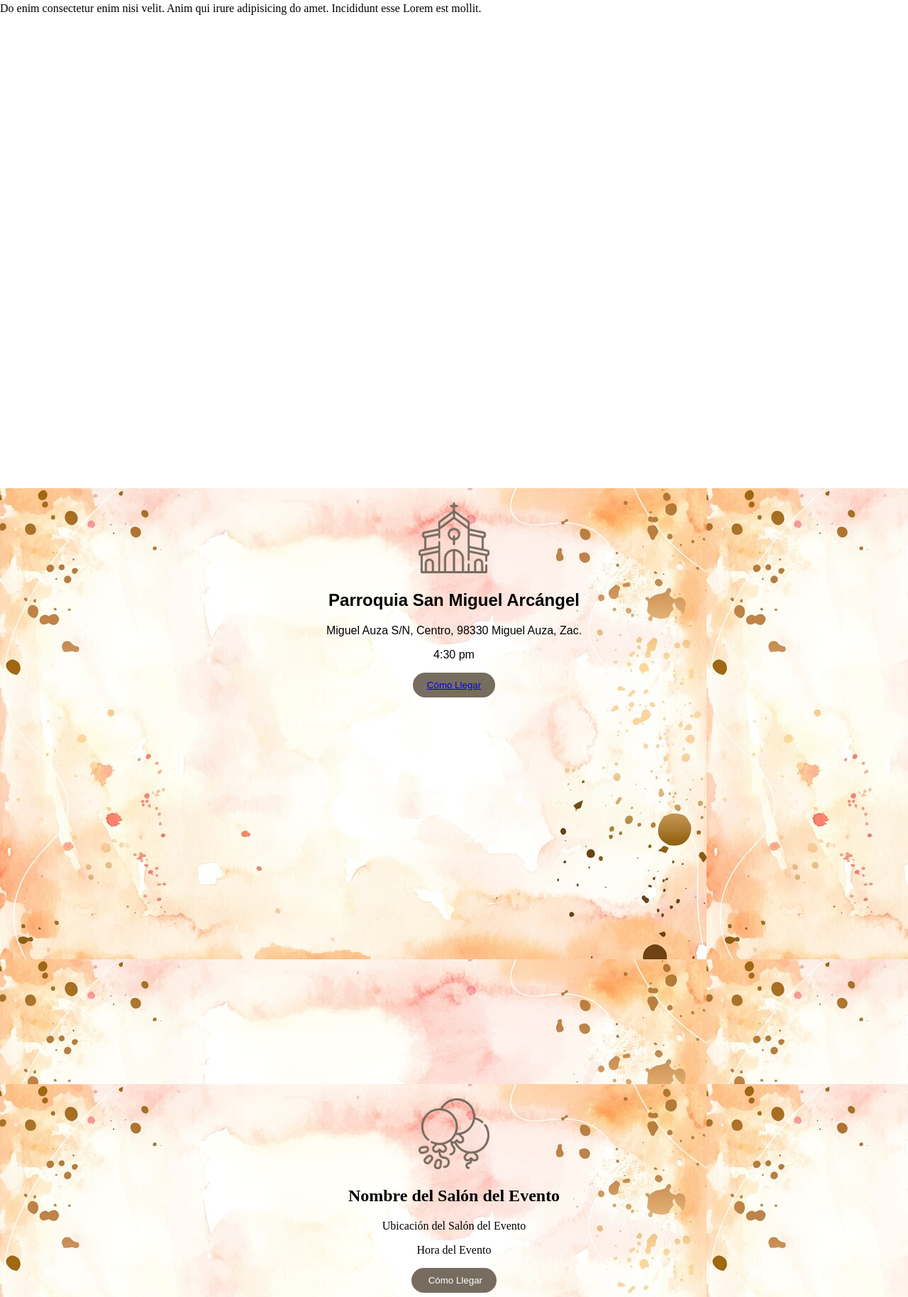
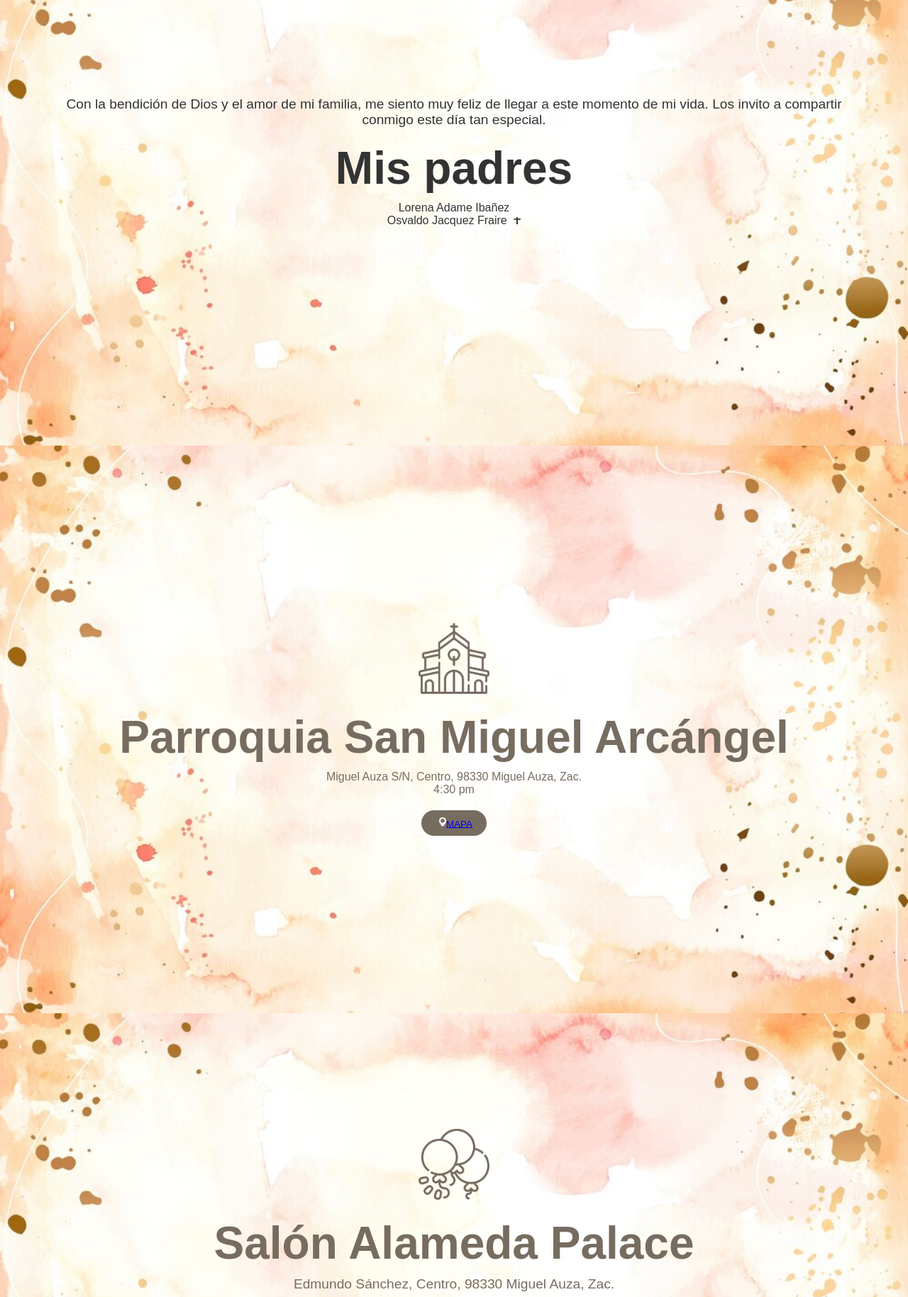
Before and after one commit to LizzullyJ/xv_valeria, a plain HTML site: page index.html in a window 1280 px wide. Shown: the part 972-2800 px from the top of the page at 71% size. Drawn offline with Linux system fonts and the light colour scheme; a web font is replaced by a local one.

Commit message:
modificando estilos

```diff
--- /dev/null
+++ b/css/otro.css
@@ -0,0 +1,101 @@
+body {
+
+    margin: 0;
+    padding: 0;
+    /* background: linear-gradient(to right top, #fccfa4, #f8e5c6); Degradado en tono champagne */
+    /* background: linear-gradient(to right top, #f9eadd, #edd7b3); Degradado en tono champagne */
+}
+
+.container {
+    max-width: 100%;
+    margin: 0 auto;
+    /* background: linear-gradient(to right top, #a28367, #d1bfa0);  */
+}
+/* Establece el tamaño de cada sección al 100% de la altura visible */
+section {
+    height: 100vh;
+}
+/* Seccion de presentacion */
+.seccion-presentacion {
+    text-align: center;
+    padding: 20px;
+}
+
+.seccion-presentacion,
+.seccion-palabras-alucivas,
+.seccion-iglesia,
+.seccion-evento,
+.seccion-agradecimiento {
+    text-align: center;
+    padding: 20px;
+    background-image: url('/assets/fondo.jpg'); /* Reemplaza 'fondo-floral2.jpg' con tu imagen floral */
+}
+.seccion-presentacion h1 {
+    color: #4D4945; /* Color de texto personalizado */
+}
+.icono-quince {
+    width: 250px; /* Tamaño del icono de la iglesia */
+    height:auto;
+}
+/* Seccion de palabras alucivas */
+.seccion-palabras-alucivas {
+    text-align: center;
+    padding: 20px;
+}
+
+/* Seccion de lugar y hora de la iglesia */
+.seccion-iglesia {
+    font-family: 'Perfect Garden', sans-serif;
+    text-align: center;
+    padding: 20px;
+}
+
+.icono-iglesia {
+    width: 100px; /* Tamaño del icono de la iglesia */
+    height: 100px;
+}
+
+/* Seccion lugar y hora del evento */
+.seccion-evento {
+    text-align: center;
+    padding: 20px;
+}
+
+.icono-globos {
+    width: 100px; /* Tamaño del icono de globos */
+    height: 100px;
+}
+
+/* Seccion de Agradecimiento */
+.seccion-agradecimiento {
+    text-align: center;
+    padding: 20px;
+}
+
+.foto-agradecimiento {
+    width: 100px; /* La imagen ocupa todo el ancho de su contenedor */
+    height: auto;
+    border-radius: 100%;
+
+}
+
+/* Estilos generales para botones */
+button {
+    background-color: #776C60; /* Color de fondo del botón */
+    color: #fff; /* Color de texto del botón */
+    padding: 10px 20px;
+    border: none;
+    border-radius: 20px;
+    cursor: pointer;
+}
+
+/* Estilos para pantallas más pequeñas (Responsive) */
+@media screen and (max-width: 360px) {
+    .seccion-presentacion,
+    .seccion-palabras-alucivas,
+    .seccion-iglesia,
+    .seccion-evento,
+    .seccion-agradecimiento {
+        padding: 10px;
+    }
+}
--- a/css/styles.css
+++ b/css/styles.css
@@ -1,107 +1,147 @@
 
 @font-face {
     font-family: 'Perfect Garden';
-    src: url('/assetts/Perfect_Garden.ttf') format('truetype'); /* Ajusta la ruta según la ubicación de tus archivos de fuente */
+    src: url('/assetts/Perfect_Garden.ttf') format('truetype');
+    font-family: 'Abhaya Libre';
+    src: url('/assetts/AbhayaLibre-Regular.ttf') format('truetype');
+
+
 
 }
-body {
-
+* {
     margin: 0;
     padding: 0;
-    /* background: linear-gradient(to right top, #fccfa4, #f8e5c6); Degradado en tono champagne */
-    /* background: linear-gradient(to right top, #f9eadd, #edd7b3); Degradado en tono champagne */
+    box-sizing: border-box;
 }
 
+body {
+    font-family: 'Abhaya Libre', sans-serif;
+    background-color: #f4f4f4;
+}
+
+/* Estilos generales de la sección */
 .container {
-    max-width: 100%;
+    max-width: 1200px;
     margin: 0 auto;
-    /* background: linear-gradient(to right top, #a28367, #d1bfa0);  */
-}
-/* Establece el tamaño de cada sección al 100% de la altura visible */
-section {
-    height: 100vh;
-}
-/* Seccion de presentacion */
-.seccion-presentacion {
-    text-align: center;
     padding: 20px;
 }
 
-.seccion-presentacion,
-.seccion-palabras-alucivas,
-.seccion-iglesia,
-.seccion-evento,
-.seccion-agradecimiento {
+/* Sección de presentación */
+.seccion-presentacion {
+    background-image: url('/assets/fondo.jpg');
+    background-size: cover;
+    background-position: center;
+    color: #776C60;
     text-align: center;
-    padding: 20px;
-    background-image: url('/assets/fondo.jpg'); /* Reemplaza 'fondo-floral2.jpg' con tu imagen floral */
-}
-.seccion-presentacion h1 {
-    color: #776C60; /* Color de texto personalizado */
-}
-.icono-quince {
-    width: 200px; /* Tamaño del icono de la iglesia */
-    height:auto;
-}
-/* Seccion de palabras alucivas */
-.seccion-palabras-alucivas {
-    text-align: center;
-    padding: 20px;
+    height: 100vh;
+    display: flex;
+    flex-direction: column;
+    justify-content: center;
 }
 
-/* Seccion de lugar y hora de la iglesia */
-.seccion-iglesia {
-    font-family: 'Perfect Garden', sans-serif;
+/* Sección de subtítulo */
+.seccion-subtitulo {
+    background-image: url('/assets/fondo.jpg');
+    background-size: cover;
+    background-position: center;
+    color: #333;
     text-align: center;
-    padding: 20px;
+    height: 100vh;
+    display: flex;
+    flex-direction: column;
+    justify-content: center;
 }
 
-.icono-iglesia {
-    width: 100px; /* Tamaño del icono de la iglesia */
-    height: 100px;
+/* Sección de la iglesia */
+.seccion-iglesia {
+    background-image: url('/assets/fondo.jpg');
+    background-size: cover;
+    background-position: center;
+    color: #776C60;
+    text-align: center;
+    height: 100vh;
+    display: flex;
+    flex-direction: column;
+    justify-content: center;
 }
 
-/* Seccion lugar y hora del evento */
+/* Sección del evento */
 .seccion-evento {
+    background-image: url('/assets/fondo.jpg');
+    background-size: cover;
+    background-position: center;
+    color: #776C60;
     text-align: center;
-    padding: 20px;
+    height: 100vh;
+    display: flex;
+    flex-direction: column;
+    justify-content: center;
 }
 
-.icono-globos {
-    width: 100px; /* Tamaño del icono de globos */
-    height: 100px;
+/* Sección de agradecimiento */
+.seccion-agradecimiento {
+    background-image: url('/assets/fondo.jpg');
+    background-size: cover;
+    background-position: center;
+    color: #776C60;
+    text-align: center;
+    height: 100vh;
+    display: flex;
+    flex-direction: column;
+    justify-content: center;
 }
 
-/* Seccion de Agradecimiento */
-.seccion-agradecimiento {
-    text-align: center;
-    padding: 20px;
+/* Estilos comunes para títulos */
+.titulo {
+    font-family: 'Perfect Garden', sans-serif;
+    font-size: 4em;
+    margin-bottom: 10px;
 }
 
-.foto-agradecimiento {
-    width: 100px; /* La imagen ocupa todo el ancho de su contenedor */
-    height: auto;
-    border-radius: 100%;
-
+/* Estilos comunes para texto */
+.texto {
+    font-size: 1.2em;
+    margin-bottom: 20px;
 }
 
-/* Estilos generales para botones */
-button {
+.btn-mapa {
     background-color: #776C60; /* Color de fondo del botón */
     color: #fff; /* Color de texto del botón */
     padding: 10px 20px;
     border: none;
     border-radius: 20px;
     cursor: pointer;
+    text-decoration: none;
+    border: none;
+    margin-top: 20px;
 }
 
-/* Estilos para pantallas más pequeñas (Responsive) */
-@media screen and (max-width: 360px) {
-    .seccion-presentacion,
-    .seccion-palabras-alucivas,
-    .seccion-iglesia,
-    .seccion-evento,
-    .seccion-agradecimiento {
-        padding: 10px;
-    }
+/* Estilos específicos para las imágenes de iconos */
+.icono-quince {
+    width: 250px;
+    height: auto;
+    margin-bottom: 20px;
 }
+ .foto-agradecimiento{
+    width: 250px;
+    height: auto;
+    margin-bottom: 20px;
+ }
+ .icono-iglesia, .icono-globos {
+    width: 100px;
+    height: 100px;
+    margin-bottom: 20px;
+}
+
+/* Estilos específicos para la imagen de la cruz */
+.seccion-subtitulo img {
+    width: 10px;
+    height: 10px;
+    margin-left: 5px;
+}
+
+.icono-ubicacion{
+    width: 10px;
+    height:auto;
+    margin-left: 5px;
+}
--- a/index.html
+++ b/index.html
@@ -25,38 +25,58 @@
         <!-- Seccion de palabras alucivas -->
         <section class="seccion-subtitulo">
             <div class="container">
+
+
+                <p class="texto">Con la bendición de Dios y el amor de mi
+                    familia, me siento muy feliz de llegar a este momento de mi
+                    vida. Los invito a compartir conmigo este día tan especial.</p>
+
                     <h2 class="titulo">Mis padres</h2>
                     <p class="subtitulo">Lorena Adame Ibañez</p>
-            <p class="subtitulo">Osvaldo Jacquez Fraire</p>
-
-            <p class="texto">Do enim consectetur enim nisi velit. Anim qui irure adipisicing do amet. Incididunt esse Lorem est mollit.</p>
+                    <p class="subtitulo">Osvaldo Jacquez Fraire <img
+                            src="assets/cruz.png" alt></p>
             </div>
         </section>
 
         <!-- Seccion de lugar y hora de la iglesia -->
         <section class="seccion-iglesia">
+            <div class="container">
                 <img src="assets/iglesia.png" alt="Icono Iglesia"
                     class="icono-iglesia">
-            <h2 class="nombre-iglesia">Parroquia San Miguel Arcángel</h2>
-            <p class="direccion-iglesia">Miguel Auza S/N, Centro, 98330 Miguel Auza, Zac.</p>
+                <h2 class="titulo">Parroquia San Miguel Arcángel</h2>
+                <p class="direccion-iglesia">Miguel Auza S/N, Centro, 98330
+                    Miguel
+                    Auza, Zac.</p>
                 <p class="hora-ceremonia">4:30 pm</p>
-            <button class="btn-como-llegar-iglesia"><a href="https://www.google.com.mx/maps/@24.2952137,-103.4513059,21z?entry=ttu">Cómo Llegar</a></button>
+                <button class="btn-mapa"><img src="assets/ubicacion.png" class="icono-ubicacion"><a
+                        href="https://www.google.com.mx/maps/@24.2952137,-103.4513059,21z">MAPA</a></button>
+            </div>
         </section>
 
         <!-- Seccion lugar y hora del evento -->
         <section class="seccion-evento">
-            <img src="assets/globos.png" alt="Icono Globos" class="icono-globos">
-            <h2 class="nombre-evento">Nombre del Salón del Evento</h2>
-            <p class="ubicacion-evento">Ubicación del Salón del Evento</p>
-            <p class="hora-evento">Hora del Evento</p>
-            <button class="btn-como-llegar-evento"><img src="" alt=""> Cómo Llegar</button>
+            <div class="container">
+                <img src="assets/globos.png" alt="Icono Globos"
+                    class="icono-globos">
+                <h2 class="titulo">Salón Alameda Palace</h2>
+                <p class="texto">Edmundo Sánchez, Centro, 98330 Miguel
+                    Auza, Zac.</p>
+                <p class="texto">RECEPCIÓN 6:30 PM - 7:30 PM</p>
+                <p class="texto">CENA 7:30 PM - 9:00 PM</p>
+                <p class="texto">PROTOCOLO 9:00 PM - 9:30 PM</p>
+                <p class="texto">BAILE 9:30 PM - 2:30 AM</p>
+                <button class="btn-mapa"><img src="assets/ubicacion.png" class="icono-ubicacion"><a
+                        href="https://www.google.com.mx/maps/@24.2969095,-103.4479346,19.75z">MAPA</a></button>
+            </div>
         </section>
 
         <!-- Seccion de Agradecimiento -->
         <section class="seccion-agradecimiento">
+            <div class="container">
                 <img src="assets/flor1.png" alt="Foto de Agradecimiento"
                     class="foto-agradecimiento">
-            <p class="titulo">Gracias</p>
+                <h2 class="titulo">Gracias</h2> <p class="texto">por acompañarme</p>
+            </div>
         </section>
 
     </body>
```
Also changed, not shown: assets/AbhayaLibre-ExtraBold.ttf (added), assets/AbhayaLibre-Regular.ttf (added). Lines whose indentation alone changed are shown as unchanged.
